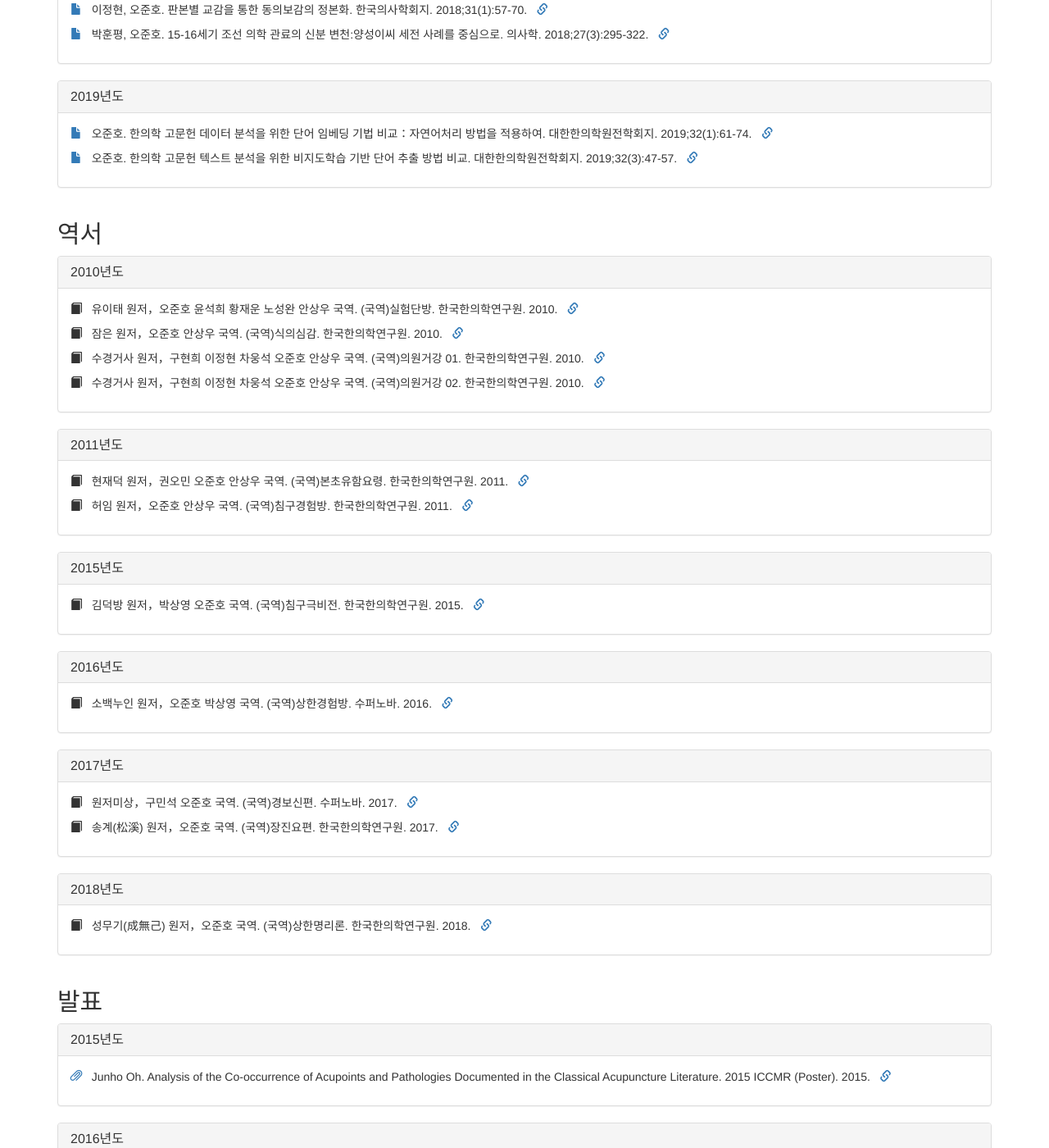
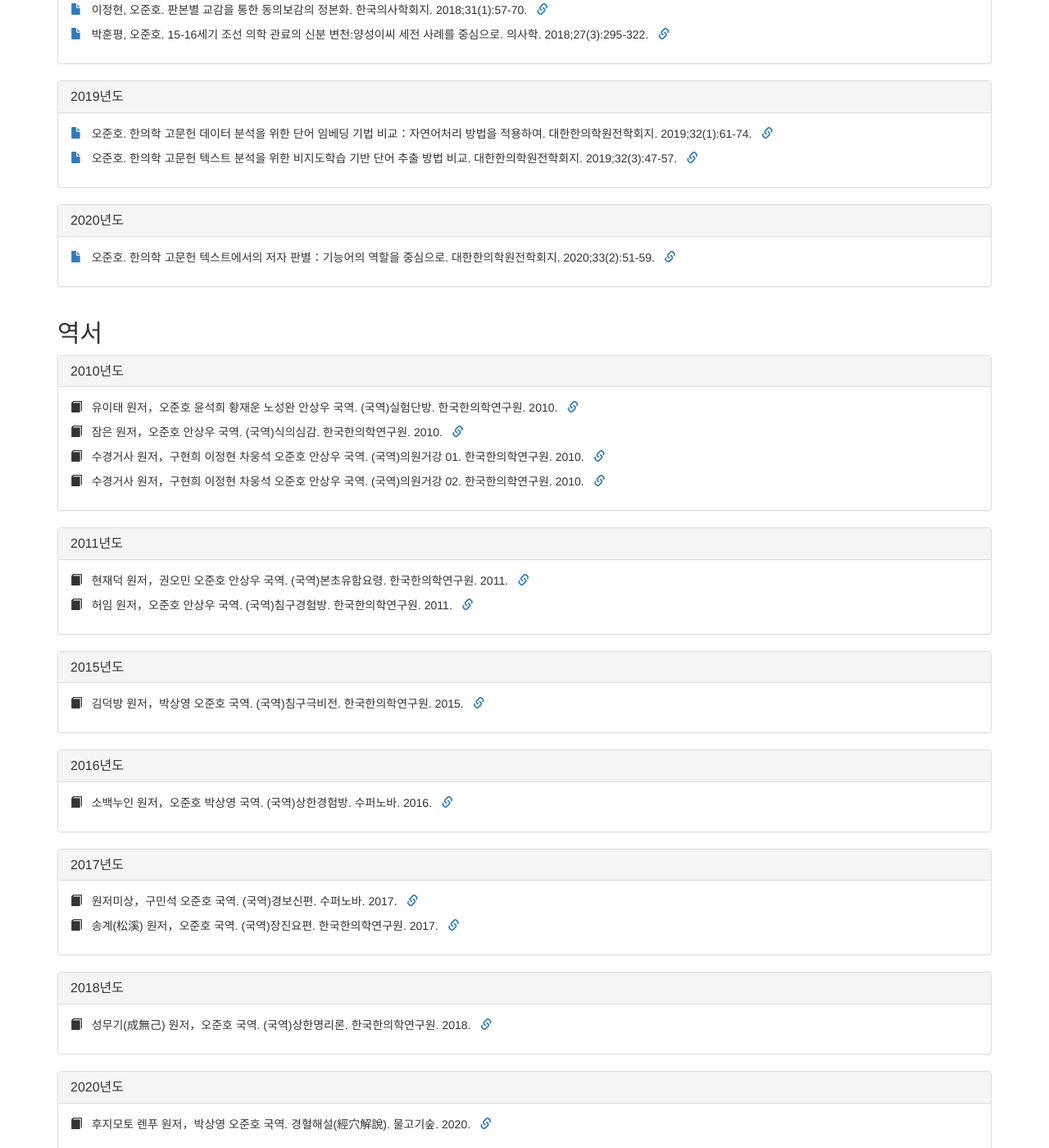
Before and after one commit to pinedance/research, a Jekyll site: the page built from list-raw.md, in a window 1280 px wide and 1400 px high, scrolled down 3202 px. Shown: the whole window at 82% size. Built offline with Jekyll 4.4.1, drawn with Linux system fonts in a browser that asks for light colours; nearby versions of some CDN libraries.

Commit message:
add 2020 list

```diff
--- a/_data/cons.yaml
+++ b/_data/cons.yaml
@@ -1,2 +1,2 @@
-years: ['2004', '2005', '2006', '2007', '2008', '2009', '2010', '2011', '2012', '2013', '2014', '2015', '2016', '2017', '2018', '2019']
+years: ['2004', '2005', '2006', '2007', '2008', '2009', '2010', '2011', '2012', '2013', '2014', '2015', '2016', '2017', '2018', '2019', '2020']
 categorys: ['논문', '저서', '역서', '발표', '기타']
--- a/_data/researchData.yaml
+++ b/_data/researchData.yaml
@@ -1034,3 +1034,30 @@
     vol: "32(3)"
     page: "47-57"
   summary: "용어집 없이 텍스트 토큰화(tokenization), 혹은 단어 구분(segmentation) 어떻게 할까?"
+
+# 2020
+
+- noo: '01'
+  category: "역서"
+  title: 경혈해설(經穴解說)
+  titleEn:
+  ref: https://www.aladin.co.kr/shop/wproduct.aspx?ItemId=237913565
+  year: "2020"
+  author: 후지모토 렌푸 원저，박상영 오준호 국역
+  published:
+    by: 물고기숲
+    date: "2020-04-15"
+
+- noo: '02'
+  category: "논문"
+  title: 한의학 고문헌 텍스트에서의 저자 판별：기능어의 역할을 중심으로
+  titleEn: 	A comparative study of feature extraction methods for authorship attribution in the text of East Asian traditional medicine：Focusing on function words
+  ref: "https://jkmc.jams.or.kr/po/volisse/sjPubsArtiPopView.kci?soceId=INS000001846&artiId=SJ0000001460&sereId=SER000000001&submCnt=2&indexNo=4"
+  localfile: pdf
+  year: "2020"
+  author: 오준호
+  published:
+    by: 대한한의학원전학회지
+    vol: "33(2)"
+    page: "51-59"
+  summary: "한의학 고문헌 텍스트 저자 판별에서도 기능어(허사)의 역할이 중요하다."
```
Also changed, not shown: 1 other file.
